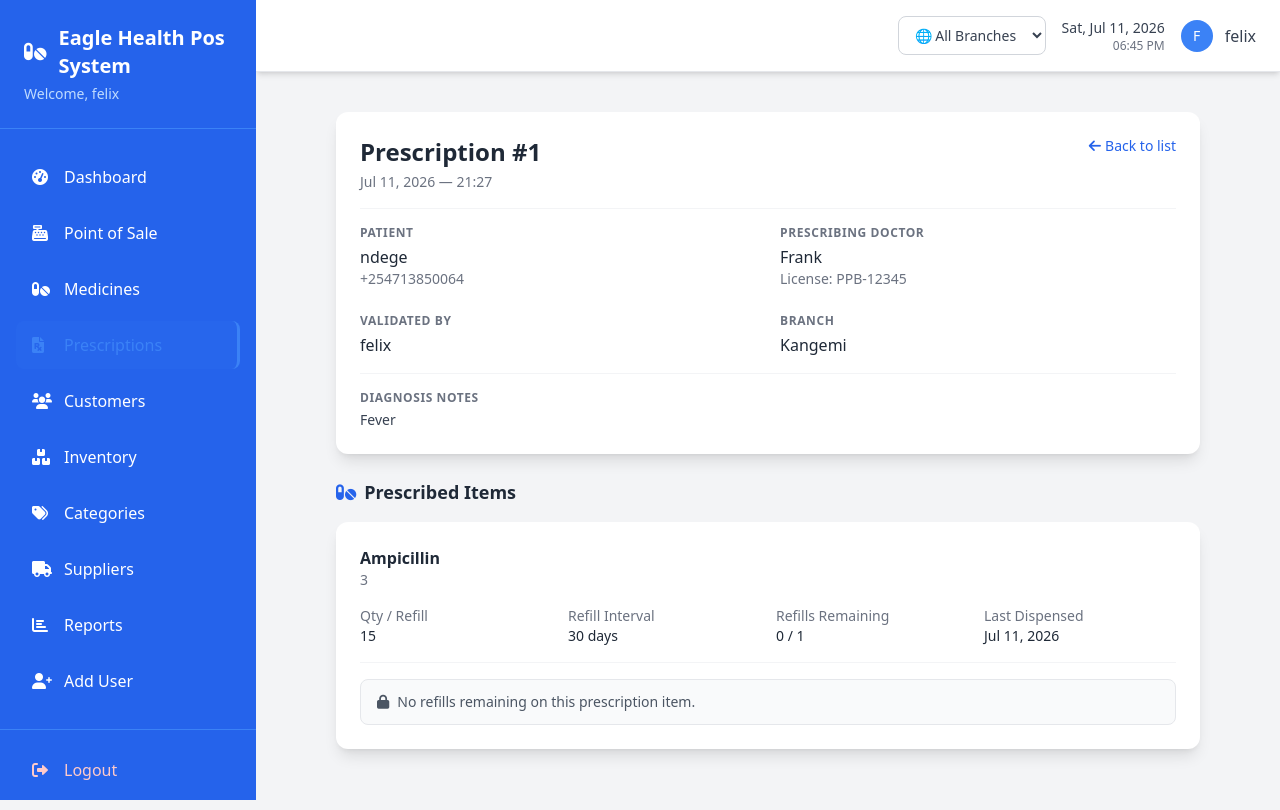
After one commit to findech1/Pharmacy-POS, a Django app: page /prescriptions/1/ in a window 1280 px wide. The commit adds this page. Run offline with Django 5.2, Linux system fonts and the light colour scheme; a user stored in the database is signed in; data comes from the database, SQL or seed files in the repository; both versions use the stored data as it was after the commit; some libraries are stand-ins or nearby versions.

Commit message:
prescriptions

```diff
--- a/pharmacy_pos/pos/urls.py
+++ b/pharmacy_pos/pos/urls.py
@@ -5,7 +5,7 @@ from . import views
 urlpatterns = [
     path('', views.dashboard, name='dashboard'),
     path('add-user/', views.add_user, name='add_user'),
-    path('switch-branch/<int:branch_id>/', views.switch_branch, name='switch_branch'),  # <-- add this line
+    path('switch-branch/<int:branch_id>/', views.switch_branch, name='switch_branch'),
 
     # Medicine URLs
     path('medicines/', views.medicine_list, name='medicine_list'),
@@ -39,4 +39,10 @@ urlpatterns = [
     path('reports/suppliers/', views.supplier_report, name='supplier_report'),
     path('reports/financial/', views.financial_report, name='financial_report'),
     path('receipt/<int:sale_id>/', views.receipt, name='receipt'),
+
+    # Prescription URLs
+    path('prescriptions/', views.prescription_list, name='prescription_list'),
+    path('prescriptions/add/', views.prescription_add, name='prescription_add'),
+    path('prescriptions/<int:pk>/', views.prescription_detail, name='prescription_detail'),
+    path('prescriptions/item/<int:item_id>/dispense/', views.dispense_item, name='dispense_item'),
 ]
--- a/pharmacy_pos/pos/views.py
+++ b/pharmacy_pos/pos/views.py
@@ -10,7 +10,10 @@ from django.http import JsonResponse
 from django.core.paginator import Paginator
 from django.utils import timezone
 from datetime import datetime, timedelta
-from .models import Medicine, Inventory, Customer, Sale, Supplier, Order, Category, Payment, Branch, SaleItem
+from .models import (
+    Medicine, Inventory, Customer, Sale, Supplier, Order, Category, Payment,
+    Branch, SaleItem, Prescription, PrescriptionItem, DispensingLog, DrugInteraction
+)
 from .forms import *
 from django.views.decorators.csrf import csrf_exempt
 import json
@@ -44,7 +47,7 @@ def dashboard(request):
 
     low_stock_inv_filter = {} if request.active_branch_id is None else {'inventory__branch_id': request.active_branch_id}
     low_stock = Medicine.objects.filter(
-        inventory__quantity__lt=10,
+        inventory__quantity__lte=F('inventory__reorder_level'),
         is_active=True,
         **low_stock_inv_filter
     ).distinct()
@@ -242,6 +245,26 @@ def process_sale(request):
                                 'medicine_id': medicine_id,
                                 'quantity': quantity
                             })
+
+            # REQ-POS-1.3 / REQ-INV-2.1: pre-checkout hard block on expired batches
+            today = timezone.now().date()
+            for item in items:
+                medicine_id = item.get('medicine_id')
+                quantity = int(item.get('quantity', 0))
+                if quantity <= 0 or not medicine_id:
+                    continue
+                available_qty = Inventory.objects.filter(
+                    branch_id=request.active_branch_id,
+                    medicine_id=medicine_id,
+                    expiry_date__gte=today,
+                    quantity__gt=0,
+                ).aggregate(total=Sum('quantity'))['total'] or 0
+                if available_qty < quantity:
+                    med_name = Medicine.objects.filter(id=medicine_id).values_list('name', flat=True).first()
+                    return JsonResponse({
+                        'success': False,
+                        'error': f'BLOCKED: {med_name or "Item"} has no valid (non-expired) stock covering the requested quantity at this branch.'
+                    }, status=400)
 
             customer = None
             if customer_id:
@@ -480,7 +503,7 @@ def inventory_report(request):
         total_stock=Sum('quantity')
     ).order_by('-total_stock')
 
-    low_stock = inventories.filter(quantity__lt=10)
+    low_stock = inventories.filter(quantity__lte=F('reorder_level'))
 
     context = {
         'stock_summary': list(stock_summary),
@@ -645,3 +668,111 @@ def financial_report(request):
         'selected_payment_method': payment_method,
     }
     return render(request, 'pos/financial_report.html', context)
+
+
+# ---------------------------------------------------------------------------
+# Patient Profile & Prescription Lifecycle Management
+# ---------------------------------------------------------------------------
+
+@login_required
+def prescription_list(request):
+    branch_filter = {} if request.active_branch_id is None else {'branch_id': request.active_branch_id}
+    prescriptions = Prescription.objects.filter(**branch_filter).select_related('patient', 'validated_by').order_by('-created_at')
+    return render(request, 'pos/prescription_list.html', {'prescriptions': prescriptions})
+
+
+@login_required
+def prescription_add(request):
+    if request.active_branch_id is None:
+        messages.warning(request, 'Please select a specific branch before creating a prescription.')
+        return redirect('dashboard')
+
+    if request.method == 'POST':
+        form = PrescriptionForm(request.POST)
+        if form.is_valid():
+            prescription = form.save(commit=False)
+            prescription.branch_id = request.active_branch_id
+            prescription.validated_by = request.user
+            prescription.save()
+
+            formset = PrescriptionItemFormSet(request.POST, instance=prescription)
+            if formset.is_valid():
+                formset.save()
+                # REQ-MED-3.1: doctor license is mandatory for controlled substances
+                if prescription.has_controlled_substances() and not prescription.doctor_license_number:
+                    messages.error(request, 'A valid doctor license number is required for controlled substances.')
+                    prescription.delete()
+                    return redirect('prescription_add')
+                messages.success(request, 'Prescription recorded successfully.')
+                return redirect('prescription_detail', pk=prescription.pk)
+            else:
+                prescription.delete()
+    else:
+        form = PrescriptionForm()
+        formset = PrescriptionItemFormSet()
+
+    return render(request, 'pos/prescription_form.html', {
+        'form': form, 'formset': formset, 'title': 'New Prescription'
+    })
+
+
+@login_required
+def prescription_detail(request, pk):
+    prescription = get_object_or_404(Prescription, pk=pk)
+    items_with_status = []
+    for item in prescription.items.select_related('medicine'):
+        can_dispense, reason = item.can_dispense_now()
+        interactions = item.check_interactions_against_active_history()
+        items_with_status.append({
+            'item': item,
+            'can_dispense': can_dispense,
+            'block_reason': reason,
+            'interactions': interactions,
+        })
+    return render(request, 'pos/prescription_detail.html', {
+        'prescription': prescription,
+        'items_with_status': items_with_status,
+    })
+
+
+@login_required
+def dispense_item(request, item_id):
+    """The 'Dispensary Release' action - REQ-MED-3.2, REQ-MED-3.3."""
+    item = get_object_or_404(PrescriptionItem, id=item_id)
+
+    can_dispense, reason = item.can_dispense_now()
+    if not can_dispense:
+        messages.error(request, reason)
+        return redirect('prescription_detail', pk=item.prescription_id)
+
+    interactions = item.check_interactions_against_active_history()
+
+    if request.method == 'POST':
+        form = DispenseForm(request.POST)
+        if form.is_valid():
+            quantity = form.cleaned_data['quantity']
+            acknowledged = form.cleaned_data['interaction_acknowledged']
+
+            if interactions and not acknowledged:
+                messages.error(request, 'Severe drug interaction detected - acknowledgement required before dispensing.')
+                return redirect('prescription_detail', pk=item.prescription_id)
+
+            if quantity > item.quantity_per_refill:
+                messages.error(request, f'Cannot dispense more than the authorized {item.quantity_per_refill} units per refill.')
+                return redirect('prescription_detail', pk=item.prescription_id)
+
+            DispensingLog.objects.create(
+                prescription_item=item,
+                quantity_dispensed=quantity,
+                dispensed_by=request.user,
+                branch_id=request.active_branch_id,
+                interaction_warning_acknowledged=bool(interactions),
+            )
+            item.refills_used += 1
+            item.last_dispensed_at = timezone.now()
+            item.save()
+
+            messages.success(request, f'{quantity}x {item.medicine.name} dispensed. Proceed to checkout to complete the sale.')
+            return redirect('prescription_detail', pk=item.prescription_id)
+
+    return redirect('prescription_detail', pk=item.prescription_id)
--- a/pharmacy_pos/templates/base.html
+++ b/pharmacy_pos/templates/base.html
@@ -72,6 +72,14 @@
           >
             <i class="fas fa-pills w-5 mr-3"></i>
             <span>Medicines</span>
+          </a>
+
+          <a
+            href="{% url 'prescription_list' %}"
+            class="flex items-center px-4 py-3 rounded-lg hover:bg-blue-700 transition-colors duration-200 {% if 'prescription' in request.resolver_match.url_name %}sidebar-active{% endif %}"
+          >
+            <i class="fas fa-file-prescription w-5 mr-3"></i>
+            <span>Prescriptions</span>
           </a>
 
           <a
--- /dev/null
+++ b/pharmacy_pos/templates/pos/prescription_detail.html
@@ -0,0 +1,145 @@
+{% extends 'base.html' %}
+
+{% block header %}Prescription #{{ prescription.id }}{% endblock %}
+
+{% block content %}
+<div class="max-w-4xl mx-auto p-4 space-y-6">
+
+    <!-- Prescription summary -->
+    <div class="bg-white rounded-xl shadow-lg p-6">
+        <div class="flex justify-between items-start mb-4">
+            <div>
+                <h1 class="text-2xl font-bold text-gray-800">Prescription #{{ prescription.id }}</h1>
+                <p class="text-gray-500 text-sm mt-1">{{ prescription.created_at|date:"M d, Y — H:i" }}</p>
+            </div>
+            <a href="{% url 'prescription_list' %}" class="text-blue-600 hover:text-blue-800 text-sm font-medium">
+                <i class="fas fa-arrow-left mr-1"></i>Back to list
+            </a>
+        </div>
+
+        <div class="grid grid-cols-1 md:grid-cols-2 gap-6 pt-4 border-t border-gray-100">
+            <div>
+                <p class="text-xs font-semibold text-gray-500 uppercase tracking-wider mb-1">Patient</p>
+                <p class="text-gray-800 font-medium">{{ prescription.patient.name }}</p>
+                <p class="text-gray-500 text-sm">{{ prescription.patient.phone|default:"No phone on file" }}</p>
+            </div>
+            <div>
+                <p class="text-xs font-semibold text-gray-500 uppercase tracking-wider mb-1">Prescribing Doctor</p>
+                <p class="text-gray-800 font-medium">{{ prescription.doctor_name }}</p>
+                <p class="text-gray-500 text-sm">License: {{ prescription.doctor_license_number }}</p>
+            </div>
+            <div>
+                <p class="text-xs font-semibold text-gray-500 uppercase tracking-wider mb-1">Validated By</p>
+                <p class="text-gray-800 font-medium">{{ prescription.validated_by.first_name|default:prescription.validated_by.username }}</p>
+            </div>
+            <div>
+                <p class="text-xs font-semibold text-gray-500 uppercase tracking-wider mb-1">Branch</p>
+                <p class="text-gray-800 font-medium">{{ prescription.branch.name }}</p>
+            </div>
+        </div>
+
+        {% if prescription.diagnosis_notes %}
+        <div class="mt-4 pt-4 border-t border-gray-100">
+            <p class="text-xs font-semibold text-gray-500 uppercase tracking-wider mb-1">Diagnosis Notes</p>
+            <p class="text-gray-700 text-sm">{{ prescription.diagnosis_notes }}</p>
+        </div>
+        {% endif %}
+
+        {% if prescription.has_controlled_substances %}
+        <div class="mt-4 flex items-center bg-yellow-50 border border-yellow-200 text-yellow-800 px-4 py-3 rounded-lg text-sm">
+            <i class="fas fa-shield-alt mr-2"></i>
+            This prescription contains one or more controlled substances.
+        </div>
+        {% endif %}
+    </div>
+
+    <!-- Prescribed items -->
+    <div class="space-y-4">
+        <h2 class="text-lg font-semibold text-gray-800">
+            <i class="fas fa-pills mr-2 text-blue-600"></i>Prescribed Items
+        </h2>
+
+        {% for entry in items_with_status %}
+        <div class="bg-white rounded-xl shadow-lg p-6">
+            <div class="flex justify-between items-start">
+                <div>
+                    <h3 class="font-semibold text-gray-800">{{ entry.item.medicine.name }}</h3>
+                    <p class="text-gray-500 text-sm">{{ entry.item.dosage_instructions }}</p>
+                </div>
+                {% if entry.item.medicine.is_controlled_substance %}
+                <span class="px-2 py-1 bg-red-50 text-red-600 text-xs font-medium rounded-full">Controlled</span>
+                {% endif %}
+            </div>
+
+            <div class="grid grid-cols-2 md:grid-cols-4 gap-4 mt-4 text-sm">
+                <div>
+                    <p class="text-gray-500">Qty / Refill</p>
+                    <p class="font-medium text-gray-800">{{ entry.item.quantity_per_refill }}</p>
+                </div>
+                <div>
+                    <p class="text-gray-500">Refill Interval</p>
+                    <p class="font-medium text-gray-800">{{ entry.item.refill_interval_days }} days</p>
+                </div>
+                <div>
+                    <p class="text-gray-500">Refills Remaining</p>
+                    <p class="font-medium text-gray-800">{{ entry.item.refills_remaining }} / {{ entry.item.total_refills_allowed }}</p>
+                </div>
+                <div>
+                    <p class="text-gray-500">Last Dispensed</p>
+                    <p class="font-medium text-gray-800">{{ entry.item.last_dispensed_at|date:"M d, Y"|default:"Never" }}</p>
+                </div>
+            </div>
+
+            <!-- Drug interaction warnings -->
+            {% if entry.interactions %}
+            <div class="mt-4 bg-red-50 border border-red-200 rounded-lg p-4">
+                <p class="text-red-700 font-semibold text-sm mb-2">
+                    <i class="fas fa-exclamation-triangle mr-1"></i>Drug Interaction Warning
+                </p>
+                {% for other_item, interaction in entry.interactions %}
+                <p class="text-red-600 text-sm">
+                    Interacts with <strong>{{ other_item.medicine.name }}</strong> (dispensed {{ other_item.last_dispensed_at|date:"M d" }}) —
+                    {{ interaction.get_severity_display }} severity. {{ interaction.description }}
+                </p>
+                {% endfor %}
+            </div>
+            {% endif %}
+
+            <!-- Dispense action -->
+            <div class="mt-4 pt-4 border-t border-gray-100">
+                {% if entry.can_dispense %}
+                <form method="post" action="{% url 'dispense_item' entry.item.id %}" class="flex flex-wrap items-end gap-4">
+                    {% csrf_token %}
+                    <div>
+                        <label class="block text-sm font-medium text-gray-700 mb-1">Quantity to Dispense</label>
+                        <input type="number" name="quantity" min="1" max="{{ entry.item.quantity_per_refill }}"
+                               value="{{ entry.item.quantity_per_refill }}"
+                               class="border border-gray-300 rounded-lg px-3 py-2 w-32">
+                    </div>
+                    {% if entry.interactions %}
+                    <div class="flex items-center">
+                        <label class="flex items-center text-sm text-red-600 cursor-pointer">
+                            <input type="checkbox" name="interaction_acknowledged" class="mr-2">
+                            I acknowledge the interaction warning above
+                        </label>
+                    </div>
+                    {% endif %}
+                    <button type="submit" class="px-5 py-2 bg-green-600 text-white rounded-lg hover:bg-green-700 transition-colors text-sm font-medium">
+                        <i class="fas fa-hand-holding-medical mr-2"></i>Dispense
+                    </button>
+                </form>
+                {% else %}
+                <div class="flex items-center bg-gray-50 border border-gray-200 text-gray-600 px-4 py-3 rounded-lg text-sm">
+                    <i class="fas fa-lock mr-2"></i>{{ entry.block_reason }}
+                </div>
+                {% endif %}
+            </div>
+        </div>
+        {% empty %}
+        <div class="bg-white rounded-xl shadow-lg p-6 text-center text-gray-500">
+            No items on this prescription.
+        </div>
+        {% endfor %}
+    </div>
+</div>
+{% endblock %}
```
Also changed, not shown: pharmacy_pos/pos/admin.py (+11 -1 lines), pharmacy_pos/pos/forms.py (+37 -2 lines), pharmacy_pos/pos/models.py (+135 -1 lines), pharmacy_pos/templates/pos/prescription_form.html (added, +147 -0 lines), pharmacy_pos/templates/pos/prescription_list.html (added, +57 -0 lines), pharmacy_pos/db.sqlite3, pharmacy_pos/pos/migrations/0005_inventory_reorder_level_medicine_barcode_and_more.py (added).
